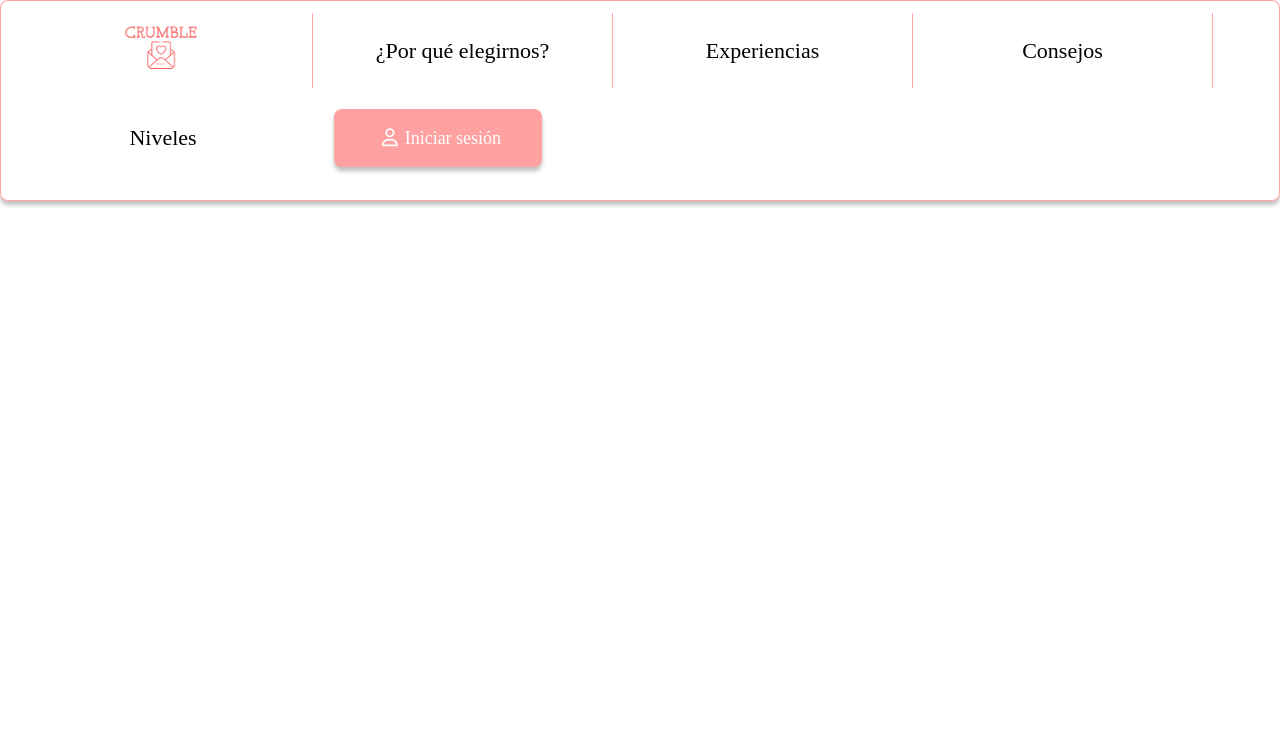
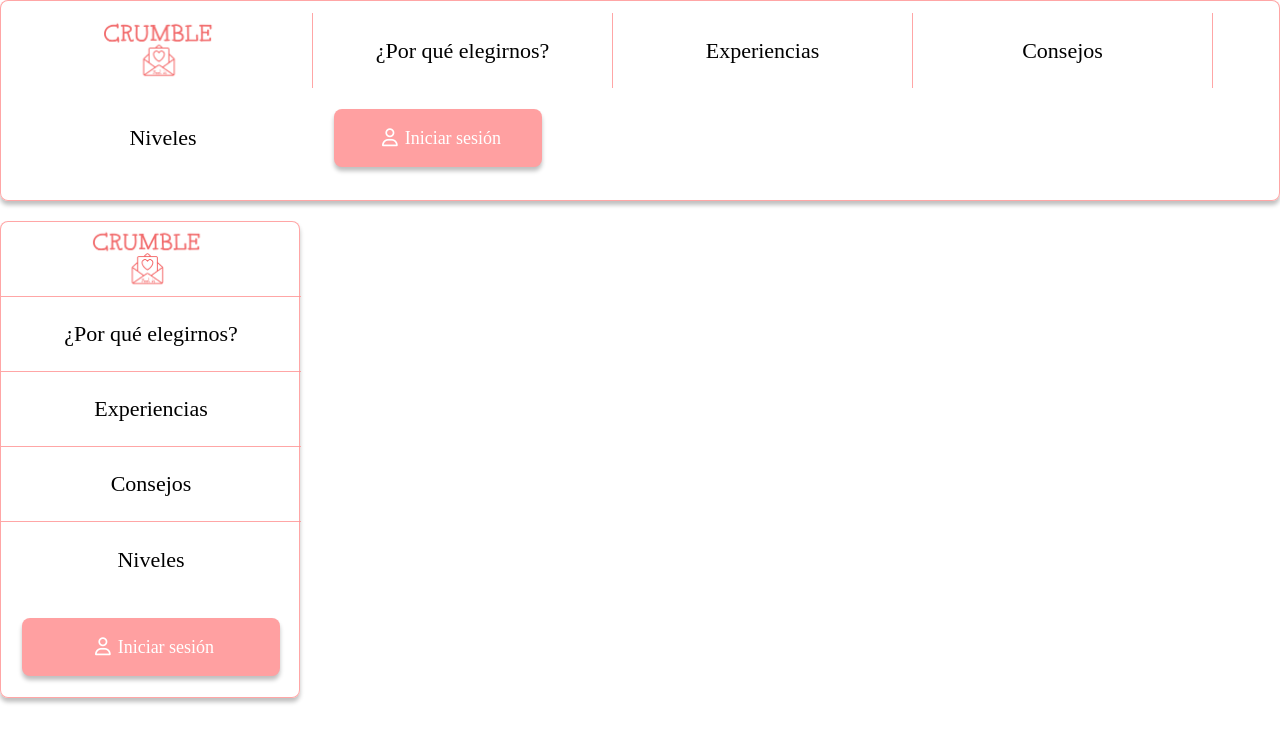
Before and after one commit to adrianla117/DIW, a plain HTML site: page Crumble/MenúNavegación.html in a window 1280 px wide. Drawn offline with Linux system fonts and the light colour scheme; a web font is replaced by a local one.

Commit message:
Ejercicios tema 5

```diff
--- a/Crumble/MenúNavegación.html
+++ b/Crumble/MenúNavegación.html
@@ -10,7 +10,16 @@
     </head>
     <body>
         <ul class="horizontal">
-            <li><a href="#" class="activo"><img src="css/LogoCrumble2.png" alt="Logo" class="logo"></a></li><li><a href="#">¿Por qué elegirnos?</a></li><li><a href="#">Experiencias</a></li><li><a href="#">Consejos</a></li><li><a href="#">Niveles</a></li><li><a class="boton-sesion" href="#"><i class="fa-regular fa-user"></i>Iniciar sesión</a></li>
+            <li><a href="#" class="activo"><img src="css/LogoCrumble3.png" alt="Logo" class="logo"></a></li><li><a href="#">¿Por qué elegirnos?</a></li><li><a href="#">Experiencias</a></li><li><a href="#">Consejos</a></li><li><a href="#">Niveles</a></li><li><a class="boton-sesion" href="#"><i class="fa-regular fa-user"></i>Iniciar sesión</a></li>
+        </ul>
+
+        <ul class="vertical">
+            <li><a href="#" class="activo"><img src="css/LogoCrumble3.png" alt="Logo" class="logo"></a></li>
+            <li><a href="#">¿Por qué elegirnos?</a></li>
+            <li><a href="#">Experiencias</a></li>
+            <li><a href="#">Consejos</a></li>
+            <li><a href="#">Niveles</a></li>
+            <li><a class="boton-sesion" href="#"><i class="fa-regular fa-user"></i>Iniciar sesión</a></li>
         </ul>
     </body>
 </html>
--- a/Crumble/css/MenúNavegación.css
+++ b/Crumble/css/MenúNavegación.css
@@ -8,6 +8,8 @@ ul {
     list-style-type: none;
     padding: 12px;
 }
+
+/*HORIZONTAL*/
 
 .horizontal {
     font-family: 'Kaisei HarunoUmi';
@@ -92,86 +94,69 @@ ul {
 
 
 
+/*VERTICAL*/
 
 
+.vertical li:last-child a{
+    color: white;
+}
 
+.vertical li:nth-last-child(2) { /*Para que no me aparezca el border-bottom en el penúltimo elemento (niveles)*/
+    border-bottom: none;
+}
 
+.vertical {
+    font-family: 'Kaisei HarunoUmi';
+    font-size: 22px;
+    background-color: white;
+    border: 1px solid rgba(255, 147, 147, 0.82);
+    border-radius: 8px;
+    box-shadow: 0 4px 4px rgba(0, 0, 0, 0.25);
+    background-color: rgb(255, 255, 255, 0.82);
+    padding: 0;
+    margin: 20px 0;
+    list-style-type: none;
+    width: 300px;
+    height: 100%;
+}
 
+.vertical li {
+    border-bottom: 1px solid rgba(255, 147, 147, 0.82);
+    width: 300px;
+    height: 75px;
+    text-align: center;
+}
 
+.vertical li:last-child {
+    border-bottom: none;
+    padding: 21px;
+    width: 300px;
+    height: 100px;
+    font-size: 18px;
+}
 
-
-
-
-
-
-
-
-
-
-
-
-
-
-
-
-
-
-
-
-
-
-
-
-
-
-
-/**{/*
-    margin: 0;
-    padding: 0;/*Quitamos los espacios así*/
-  /*  box-sizing: border-box; /*ancho y alto real = content + border + padding*/
-/*}
-
-/*ul{
-    list-style-type: none;
-    /*list-style: none*/
-    /*margin-bottom: 20px;
-    padding: 20px;
-}
-/*Para poner las rayas entre las opciones ponemos un padding entre las opciones y la lista y le damos luego border-left/right a cada opcion*/
-
-/*.horizontal{
-    font-family: 'Kaisei HarunoUmi';
-    font-size: 18px;
-    background-color: white;
-    text-align: center;
-    border: 1px solid rgb(255, 147, 147, 0.82);
+.vertical li a {
     display: flex;
     align-items: center;
+    justify-content: center;
+    text-decoration: none;
+    color: black;
+    height: 100%;
+    width: 100%;
+    transition: color 0.3s, background-color 0.3s;
 }
 
-.horizontal li{
-    display: inline-flex; /*li en línea y se pueda dar tamaño*/
- /*   align-items: center;
-    border-right: 1px solid rgb(255, 147, 147, 0.82);
+.vertical li:first-child a {
+    display: block;
 }
 
-.horizontal li:last-child{
-    border-right: none; /*Así hacemos que la última raya no le afecte al último elemento de nuestra lista*/
-/*}
-
-.horizontal li a{
-    text-decoration: none; /*así no hay subrayado*/
- /*   padding: 16px 20px;
-    display: flex;
-    align-items: center;
+/*Hacemos los hover*/
+.vertical li:not(:first-child) a:hover {
+    color: #FFA0A1;
+    background-color: rgb(255, 255, 255, 0.82);
 }
 
-.horizontal li:first-child{
-
+.vertical li:not(:first-child) a:hover i {
+    color: #FFA0A1;
+    transition: color 0.3s, background-color 0.3s;
 }
-
-.logo {
-    height: 50px;
-    margin-right: 10px;
-}
-*/
--- /dev/null
+++ b/EJERCICIOS/Ejercicios 5 - CSS/css/PropiedadDisplay.css
@@ -0,0 +1,34 @@
+
+li {
+    display: inline;
+    width: 50px;
+    height: 300px;
+}
+
+ul {
+    width: 800px;
+    height: 600px;
+    list-style-type: none;
+    background-color: blue;
+    position: relative;
+    border-top: 50px solid orange;
+    border-bottom: 50px solid purple;
+}
+
+ul::before, ul::after {
+    content: "";
+    position: absolute;
+    top: 0;
+    bottom: 0;
+    width: 20px;
+}
+
+ul::before {
+    left: -20px;
+    background-color: red;
+}
+
+ul::after {
+    right: -20px;
+    background-color: green;
+}
```
Also changed, not shown: EJERCICIOS/Ejercicios 5 - CSS/PropiedadDisplay.html (added, +15 -0 lines), Crumble/css/LogoCrumble.png (deleted), Crumble/css/LogoCrumble3.png (added).
